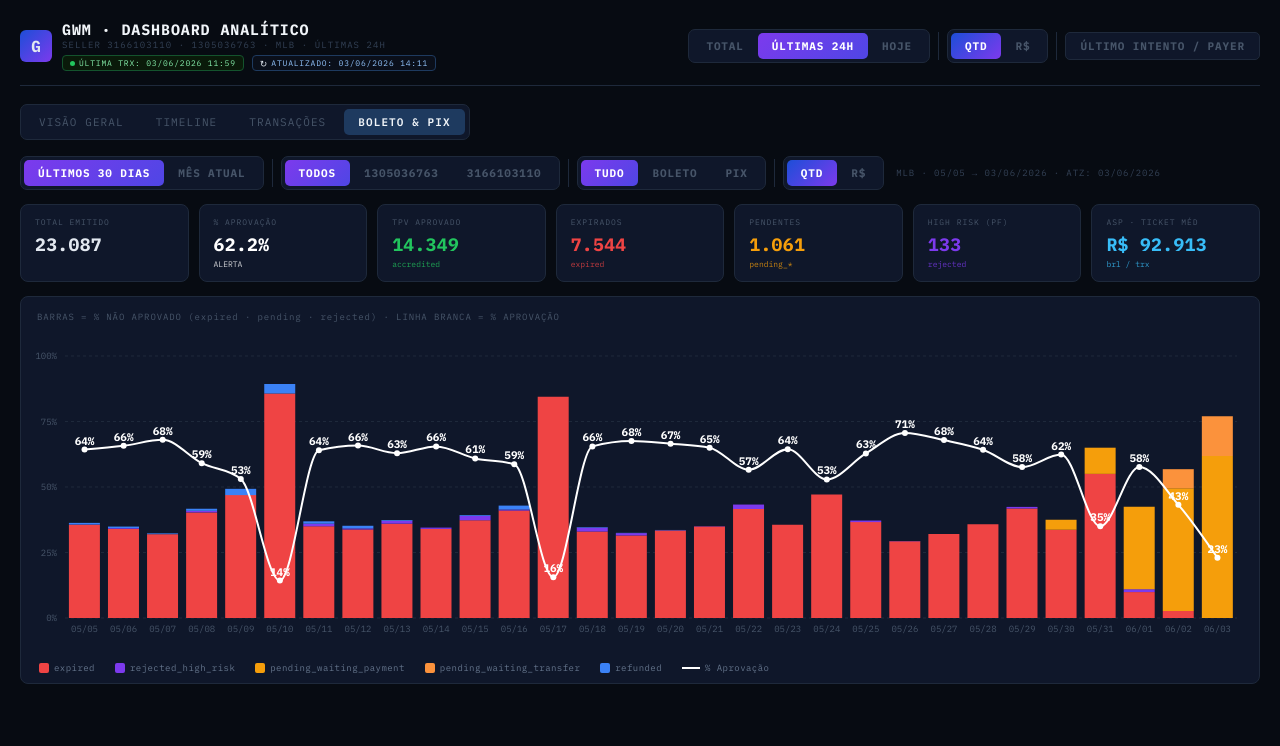
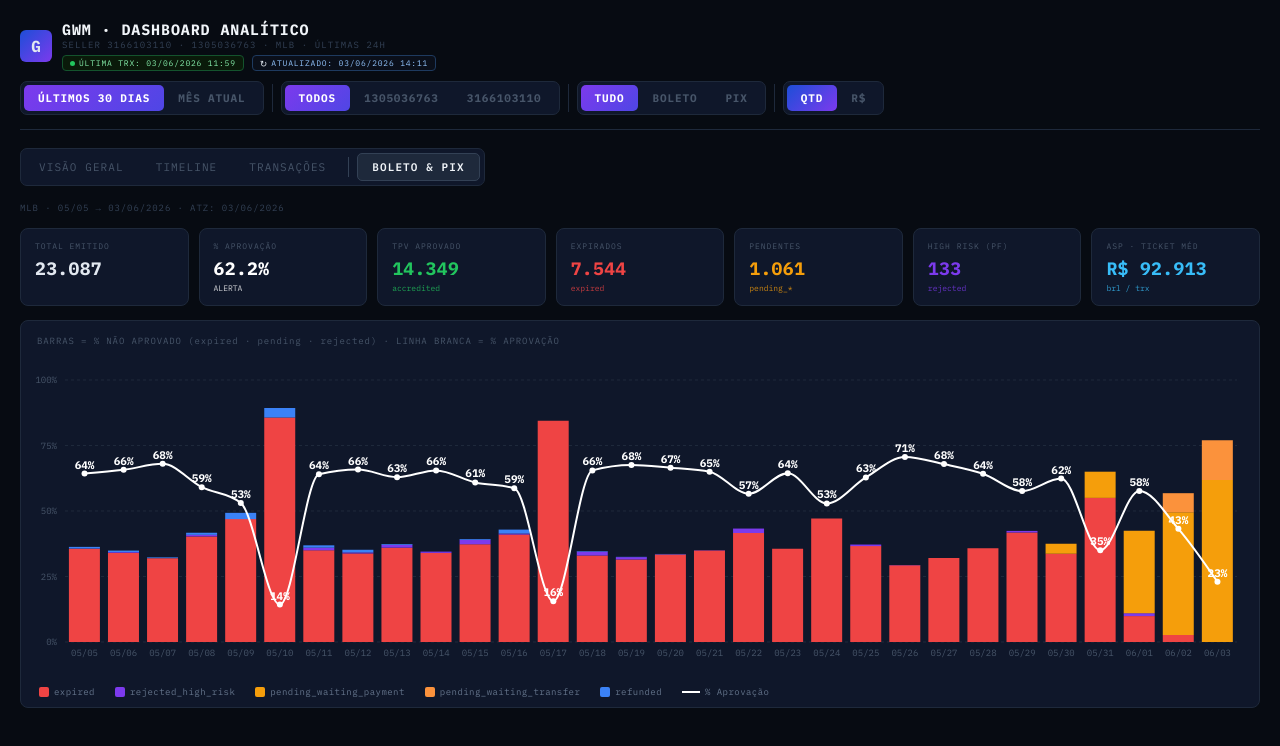
Before and after one commit to lucasmartinelli-code/gwm-dashboard, a React (Create React App) app: page / in a window 1280 px wide. Both pictures are taken after a click on the button "BOLETO & PIX". Shown: the top 746 px of the page. Built offline with nearby package versions, Linux system fonts and the light colour scheme.

Commit message:
refactor: move BP filters to header, separate tab visually

```diff
--- a/src/GWMDashboard.jsx
+++ b/src/GWMDashboard.jsx
@@ -518,12 +518,7 @@ const BPTip = ({ active, payload, label }) => {
   );
 };
 
-function BoletoPixTab() {
-  const [bpPeriod, setBpPeriod] = useState("30d");
-  const [bpSeller, setBpSeller] = useState("all");
-  const [bpMetodo, setBpMetodo] = useState("all");
-  const [bpMetric, setBpMetric] = useState("qty");
-
+function BoletoPixTab({ bpPeriod, bpSeller, bpMetodo, bpMetric }) {
   const maxDate = useMemo(() => RAW_BP.reduce((mx,r) => r.f > mx ? r.f : mx, ""), []);
 
   const baseRows = useMemo(() => {
@@ -603,8 +598,6 @@ function BoletoPixTab() {
     return `01/${mo} → ${maxStr}`;
   }, [bpPeriod, maxDate]);
 
-  const mbtn = (active) => ({ border:"none", cursor:"pointer", fontFamily:"inherit", fontSize:11, fontWeight:700, letterSpacing:".08em", padding:"6px 14px", borderRadius:5, transition:"all .2s", background: active ? "linear-gradient(135deg,#7c3aed,#4f46e5)" : "none", color: active ? "#fff" : "#475569" });
-  const mbtnB = (active) => ({ ...mbtn(false), background: active ? "linear-gradient(135deg,#1d4ed8,#7c3aed)" : "none", color: active ? "#fff" : "#475569" });
   const kpiCard = (label, val, sub, col) => (
     <div className="card" style={{ padding:"12px 14px" }}>
       <div style={{ fontSize:8, color:"#475569", letterSpacing:".12em", marginBottom:6 }}>{label}</div>
@@ -615,34 +608,9 @@ function BoletoPixTab() {
 
   return (
     <div>
-      {/* Filtros */}
-      <div style={{ display:"flex", gap:8, alignItems:"center", flexWrap:"wrap", marginBottom:14 }}>
-        <div style={{ display:"flex", background:"#0f172a", border:"1px solid #1e293b", borderRadius:7, padding:3 }}>
-          {[["30d","ÚLTIMOS 30 DIAS"],["month","MÊS ATUAL"]].map(([k,l]) => (
-            <button key={k} style={mbtn(bpPeriod===k)} onClick={() => setBpPeriod(k)}>{l}</button>
-          ))}
-        </div>
-        <div style={{ width:1, height:28, background:"#1e293b" }} />
-        <div style={{ display:"flex", background:"#0f172a", border:"1px solid #1e293b", borderRadius:7, padding:3 }}>
-          {[["all","TODOS"],["1305036763","1305036763"],["3166103110","3166103110"]].map(([k,l]) => (
-            <button key={k} style={mbtn(bpSeller===k)} onClick={() => setBpSeller(k)}>{l}</button>
-          ))}
-        </div>
-        <div style={{ width:1, height:28, background:"#1e293b" }} />
-        <div style={{ display:"flex", background:"#0f172a", border:"1px solid #1e293b", borderRadius:7, padding:3 }}>
-          {[["all","TUDO"],["bolbradesco","BOLETO"],["pix","PIX"]].map(([k,l]) => (
-            <button key={k} style={mbtn(bpMetodo===k)} onClick={() => setBpMetodo(k)}>{l}</button>
-          ))}
-        </div>
-        <div style={{ width:1, height:28, background:"#1e293b" }} />
-        <div style={{ display:"flex", background:"#0f172a", border:"1px solid #1e293b", borderRadius:7, padding:3 }}>
-          {[["qty","QTD"],["brl","R$"]].map(([k,l]) => (
-            <button key={k} style={mbtnB(bpMetric===k)} onClick={() => setBpMetric(k)}>{l}</button>
-          ))}
-        </div>
-        <div style={{ fontSize:9, color:"#334155", letterSpacing:".1em", marginLeft:4 }}>
+      {/* Info período */}
+      <div style={{ fontSize:9, color:"#334155", letterSpacing:".1em", marginBottom:14 }}>
         MLB · {subtitle} · ATZ: {BP_UPDATED}
-        </div>
       </div>
 
       {/* KPIs */}
@@ -698,6 +666,11 @@ export default function GWMDashboard() {
   const [tryLast, setTryLast] = useState(false);
   const [period,  setPeriod]  = useState("24h"); // "total" | "24h" | "hoje"
   const [tab,     setTab]     = useState("overview");
+  // Estado da aba Boleto & Pix (no header quando tab === "boletopix")
+  const [bpPeriod, setBpPeriod] = useState("30d");
+  const [bpSeller, setBpSeller] = useState("all");
+  const [bpMetodo, setBpMetodo] = useState("all");
+  const [bpMetric, setBpMetric] = useState("qty");
 
   // Pipeline: período → user_try_last
   const data = useMemo(() => {
@@ -852,7 +825,8 @@ export default function GWMDashboard() {
 
         <div style={{ display:"flex", gap:8, alignItems:"center", flexWrap:"wrap" }}>
 
-          {/* Período: Total / Últimas 24h / Hoje */}
+          {/* ── Filtros cartão (tabs 1-3) ── */}
+          {tab !== "boletopix" && <>
             <div style={{ display:"flex", background:"#0f172a", border:"1px solid #1e293b", borderRadius:7, padding:3 }}>
               {[["total","TOTAL"],["24h","ÚLTIMAS 24H"],["hoje","HOJE"]].map(([k,l]) => (
                 <button key={k} className="mbtn" onClick={() => setPeriod(k)}
@@ -861,11 +835,7 @@ export default function GWMDashboard() {
                 </button>
               ))}
             </div>
-
-          {/* Divider */}
             <div style={{ width:1, height:28, background:"#1e293b" }} />
-
-          {/* QTD / R$ */}
             <div style={{ display:"flex", background:"#0f172a", border:"1px solid #1e293b", borderRadius:7, padding:3 }}>
               {[["qty","QTD"],["brl","R$"]].map(([k,l]) => (
                 <button key={k} className="mbtn" onClick={() => setMetric(k)}
@@ -874,33 +844,74 @@ export default function GWMDashboard() {
                 </button>
               ))}
             </div>
-
-          {/* Divider */}
             <div style={{ width:1, height:28, background:"#1e293b" }} />
-
-          {/* Último Intento */}
             <button className="mbtn" onClick={() => setTryLast(p => !p)}
               style={{ background: tryLast ? "linear-gradient(135deg,#065f46,#047857)" : "#0f172a", color: tryLast ? "#6ee7b7" : "#475569", border:`1px solid ${tryLast?"#065f46":"#1e293b"}`, position:"relative" }}>
               {tryLast && <span style={{ position:"absolute", top:-5, right:-5, width:8, height:8, background:"#10b981", borderRadius:"50%", border:"1px solid #070b12" }} />}
               ÚLTIMO INTENTO / PAYER
             </button>
-
             {tryLast && removedCount > 0 && (
               <div style={{ background:"#1c1107", border:"1px solid #92400e", borderRadius:5, padding:"4px 10px", fontSize:10, color:"#fbbf24" }}>
                 {removedCount} retentativa{removedCount>1?"s":""} removida{removedCount>1?"s":""}
               </div>
             )}
+          </>}
+
+          {/* ── Filtros Boleto & Pix ── */}
+          {tab === "boletopix" && <>
+            <div style={{ display:"flex", background:"#0f172a", border:"1px solid #1e293b", borderRadius:7, padding:3 }}>
+              {[["30d","ÚLTIMOS 30 DIAS"],["month","MÊS ATUAL"]].map(([k,l]) => (
+                <button key={k} className="mbtn" onClick={() => setBpPeriod(k)}
+                  style={{ background: bpPeriod===k ? "linear-gradient(135deg,#7c3aed,#4f46e5)" : "none", color: bpPeriod===k ? "#fff" : "#475569" }}>
+                  {l}
+                </button>
+              ))}
+            </div>
+            <div style={{ width:1, height:28, background:"#1e293b" }} />
+            <div style={{ display:"flex", background:"#0f172a", border:"1px solid #1e293b", borderRadius:7, padding:3 }}>
+              {[["all","TODOS"],["1305036763","1305036763"],["3166103110","3166103110"]].map(([k,l]) => (
+                <button key={k} className="mbtn" onClick={() => setBpSeller(k)}
+                  style={{ background: bpSeller===k ? "linear-gradient(135deg,#7c3aed,#4f46e5)" : "none", color: bpSeller===k ? "#fff" : "#475569" }}>
+                  {l}
+                </button>
+              ))}
+            </div>
+            <div style={{ width:1, height:28, background:"#1e293b" }} />
+            <div style={{ display:"flex", background:"#0f172a", border:"1px solid #1e293b", borderRadius:7, padding:3 }}>
+              {[["all","TUDO"],["bolbradesco","BOLETO"],["pix","PIX"]].map(([k,l]) => (
+                <button key={k} className="mbtn" onClick={() => setBpMetodo(k)}
+                  style={{ background: bpMetodo===k ? "linear-gradient(135deg,#7c3aed,#4f46e5)" : "none", color: bpMetodo===k ? "#fff" : "#475569" }}>
+                  {l}
+                </button>
+              ))}
+            </div>
+            <div style={{ width:1, height:28, background:"#1e293b" }} />
+            <div style={{ display:"flex", background:"#0f172a", border:"1px solid #1e293b", borderRadius:7, padding:3 }}>
+              {[["qty","QTD"],["brl","R$"]].map(([k,l]) => (
+                <button key={k} className="mbtn" onClick={() => setBpMetric(k)}
+                  style={{ background: bpMetric===k ? "linear-gradient(135deg,#1d4ed8,#7c3aed)" : "none", color: bpMetric===k ? "#fff" : "#475569" }}>
+                  {l}
+                </button>
+              ))}
+            </div>
+          </>}
+
         </div>
       </div>
 
       {/* ── TABS ── */}
       <div style={{ display:"flex", gap:4, marginBottom:16, background:"#0f172a", borderRadius:7, padding:4, width:"fit-content", border:"1px solid #1e293b" }}>
-        {[["overview","VISÃO GERAL"],["timeline","TIMELINE"],["transacoes","TRANSAÇÕES"],["boletopix","BOLETO & PIX"]].map(([k,l]) => (
+        {[["overview","VISÃO GERAL"],["timeline","TIMELINE"],["transacoes","TRANSAÇÕES"]].map(([k,l]) => (
           <button key={k} className="tbtn" onClick={() => setTab(k)}
             style={{ color:tab===k?"#f1f5f9":"#475569", background:tab===k?"#1e3a5f":"none", fontWeight:tab===k?600:400 }}>
             {l}
           </button>
         ))}
+        <div style={{ width:1, height:20, background:"#334155", margin:"0 4px", alignSelf:"center" }} />
+        <button className="tbtn" onClick={() => setTab("boletopix")}
+          style={{ color:tab==="boletopix"?"#f1f5f9":"#64748b", background:tab==="boletopix"?"#1e293b":"none", fontWeight:tab==="boletopix"?600:400, borderRadius:5, border: tab==="boletopix" ? "1px solid #334155" : "1px solid transparent" }}>
+          BOLETO & PIX
+        </button>
       </div>
 
       <div className="fade" key={tab+metric+tryLast+period}>
@@ -1227,7 +1238,7 @@ export default function GWMDashboard() {
         )}
 
         {/* ════ BOLETO & PIX ════ */}
-        {tab==="boletopix" && <BoletoPixTab />}
+        {tab==="boletopix" && <BoletoPixTab bpPeriod={bpPeriod} bpSeller={bpSeller} bpMetodo={bpMetodo} bpMetric={bpMetric} />}
 
       </div>
     </div>
```
Lines whose indentation alone changed are shown as unchanged.
